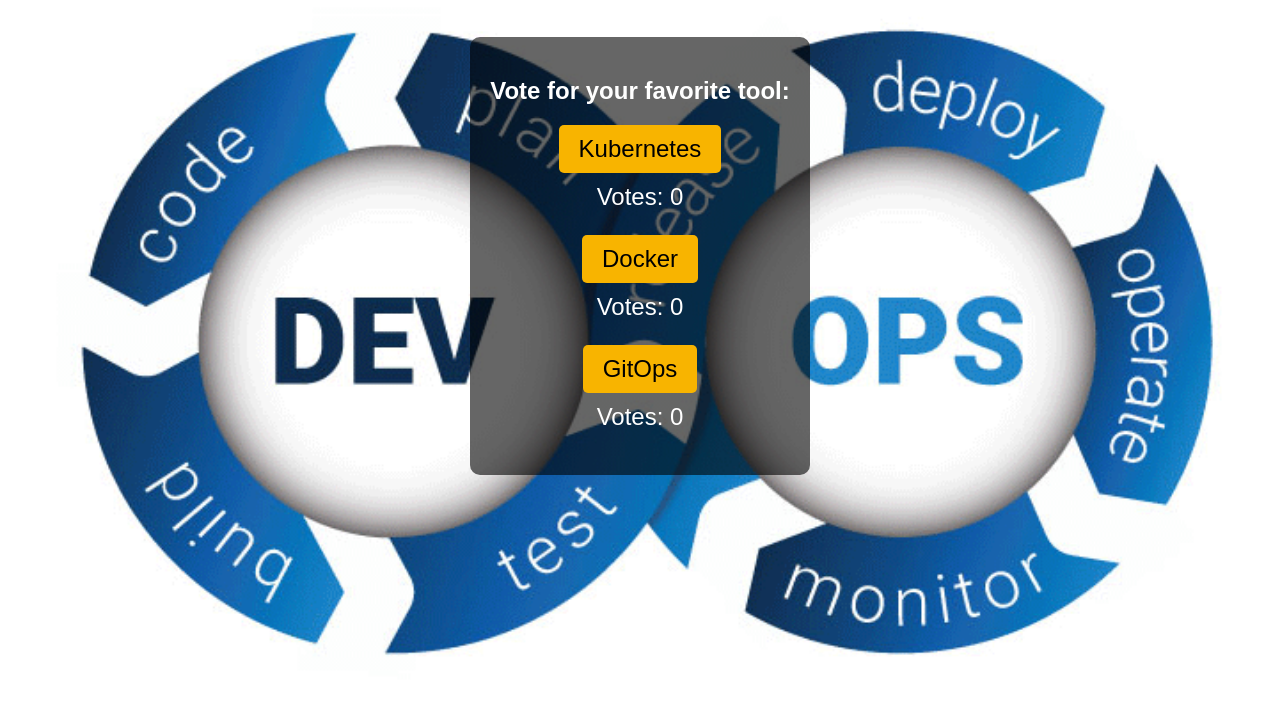
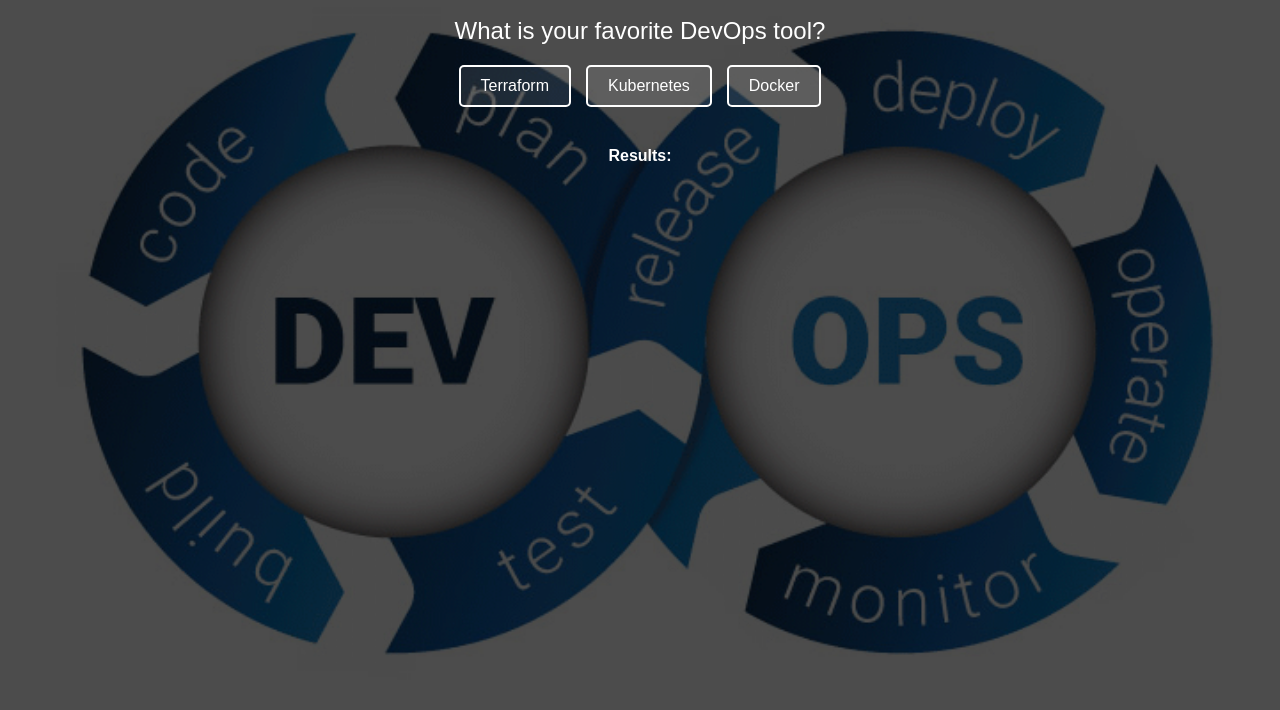
Before and after one commit to KadirvelA/ocp-1, a plain HTML site: page trivia-app/frontend/index.html in a window 1280 px wide. Shown: the part 90-800 px from the top of the page. Drawn offline with Linux system fonts and the light colour scheme.

Commit message:
html with enhanced voting options

```diff
--- a/trivia-app/frontend/index.html
+++ b/trivia-app/frontend/index.html
@@ -3,72 +3,87 @@
 <head>
   <meta charset="UTF-8">
   <meta name="viewport" content="width=device-width, initial-scale=1.0">
-    <title>DevOps Voting App</title>
+  <title>Voting App</title>
   <style>
     body {
+      margin: 0;
       font-family: Arial, sans-serif;
       background: url('devops.gif') no-repeat center center fixed;
       background-size: cover;
-            color: #ffffff;
+      color: white;
       text-align: center;
-            margin: 0;
-            padding: 0;
+      overflow: hidden;
+    }
+    .overlay {
+      position: fixed;
+      top: 0;
+      left: 0;
+      width: 100%;
+      height: 100%;
+      background-color: rgba(0, 0, 0, 0.7); /* Dark overlay */
+      z-index: -1;
     }
     h1 {
       margin-top: 20px;
-            font-size: 3rem;
     }
     .vote-container {
-            margin: 20px auto;
-            padding: 20px;
-            background: rgba(0, 0, 0, 0.6);
-            border-radius: 10px;
-            display: inline-block;
+      display: flex;
+      flex-direction: column;
+      align-items: center;
+      gap: 20px;
+      margin-top: 50px;
     }
-        .vote-button {
-            display: block;
-            margin: 10px auto;
+    .topic {
+      font-size: 24px;
+    }
+    .options {
+      display: flex;
+      gap: 15px;
+    }
+    .option {
       padding: 10px 20px;
-            font-size: 1.5rem;
-            color: #000;
-            background-color: #f8b400;
-            border: none;
+      border: 2px solid white;
       border-radius: 5px;
       cursor: pointer;
+      background-color: rgba(255, 255, 255, 0.1);
     }
-        .vote-button:hover {
-            background-color: #d49c00;
+    .option:hover {
+      background-color: rgba(255, 255, 255, 0.2);
     }
-        .votes {
-            font-size: 1.5rem;
-            margin-top: 10px;
+    .results {
+      margin-top: 20px;
     }
   </style>
 </head>
 <body>
-    <h1>DevOps Voting App</h1>
+  <div class="overlay"></div>
+  <h1>Live Voting App</h1>
   <div class="vote-container">
-        <h2>Vote for your favorite tool:</h2>
-        <button class="vote-button" onclick="vote('Kubernetes')">Kubernetes</button>
-        <p class="votes" id="votes-kubernetes">Votes: 0</p>
-
-        <button class="vote-button" onclick="vote('Docker')">Docker</button>
-        <p class="votes" id="votes-docker">Votes: 0</p>
-
-        <button class="vote-button" onclick="vote('GitOps')">GitOps</button>
-        <p class="votes" id="votes-gitops">Votes: 0</p>
+    <div class="topic">What is your favorite DevOps tool?</div>
+    <div class="options">
+      <div class="option" onclick="vote('Terraform')">Terraform</div>
+      <div class="option" onclick="vote('Kubernetes')">Kubernetes</div>
+      <div class="option" onclick="vote('Docker')">Docker</div>
+    </div>
+    <div class="results">
+      <strong>Results:</strong>
+      <div id="results"></div>
+    </div>
   </div>
 
   <script>
-        const votes = {
-            Kubernetes: 0,
-            Docker: 0,
-            GitOps: 0
-        };
+    const votes = {};
 
-        function vote(tool) {
-            votes[tool]++;
-            document.getElementById(`votes-${tool.toLowerCase()}`).innerText = `Votes: ${votes[tool]}`;
+    function vote(option) {
+      votes[option] = (votes[option] || 0) + 1;
+      displayResults();
+    }
+
+    function displayResults() {
+      const resultsDiv = document.getElementById('results');
+      resultsDiv.innerHTML = Object.entries(votes)
+        .map(([key, value]) => `<p>${key}: ${value} votes</p>`)
+        .join('');
     }
   </script>
 </body>
```
Also changed, not shown: trivia-app/k8s/frontend-deployment.yaml (+10 -5 lines). Lines whose indentation alone changed are shown as unchanged.
